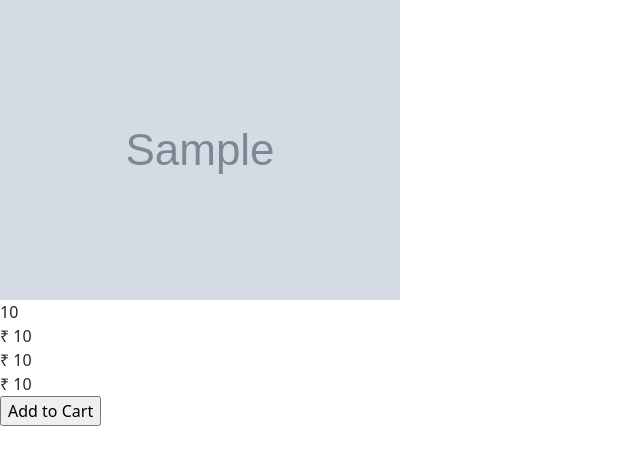
After one commit to nehajannu/w4111-proj1, a Flask app: template templates/cart.html in a window 1280 px wide. The commit adds this page. Shown: the top 465 px of the page, without its empty margins (0-640 px from the left). Run offline with Flask 2, Linux system fonts and the light colour scheme; the template is opened without the code that fills it: most values are stand-ins (such as "Sample title", 1, 10 or a date in 2020); grey boxes marked "Sample" are stand-in pictures; parts of the project's set-up code (start-up, migrations or seed data) failed here and were passed over; some libraries are stand-ins or nearby versions.

Commit message:
Minor formatting

```diff
--- a/server.py
+++ b/server.py
@@ -161,6 +161,14 @@ def payment():
   #Redirect to login page if user is not logged in
   return redirect(url_for('login'))
 
+#Shopping cart
+@app.route('/cart', methods=['GET','POST'])
+def cart():
+  if session.get('logged_in') == True:
+    return render_template("cart.html")
+  #Redirect to login page if user is not logged in
+  return redirect(url_for('login'))
+
 #Server code for adding products to the storefront
 @app.route('/add_product', methods = ['GET', 'POST'])
 def add_product():
--- a/templates/application.html
+++ b/templates/application.html
@@ -66,7 +66,7 @@
             <a class="nav-link" href="/">Shop</a>
           </li>
           <li class="nav-item">
-            <a class="nav-link" href="#">Cart</a>
+            <a class="nav-link" href="/cart">Cart</a>
           </li>
           {% else %} {% endif %}
         </ul>
--- /dev/null
+++ b/templates/cart.html
@@ -0,0 +1,26 @@
+<html>
+  <head>
+    <title>Your Cart</title>
+    <meta name="viewport" content="width=device-width, initial-scale=1.0" />
+    <link href="static/bootstrap.min.css" rel="stylesheet" media="screen" />
+  </head>
+
+  <div class="product-item">
+    <form method="post" action="/add">
+      <div class="product-image">
+        <img src="/static/images/{{ product.image }}" title="product-image" />
+      </div>
+      <div class="product-tile-footer">
+        <div class="product-name">{{ product.product-name }}</div>
+        <div class="product-price">₹ {{ product.product-price }}</div>
+        <div class="product-description">
+          ₹ {{ product.product-description }}
+        </div>
+        <div class="product-image">₹ {{ product.product-image }}</div>
+        <div class="cart-action">
+          <input type="submit" value="Add to Cart" class="btnAddAction" />
+        </div>
+      </div>
+    </form>
+  </div>
+</html>
```
